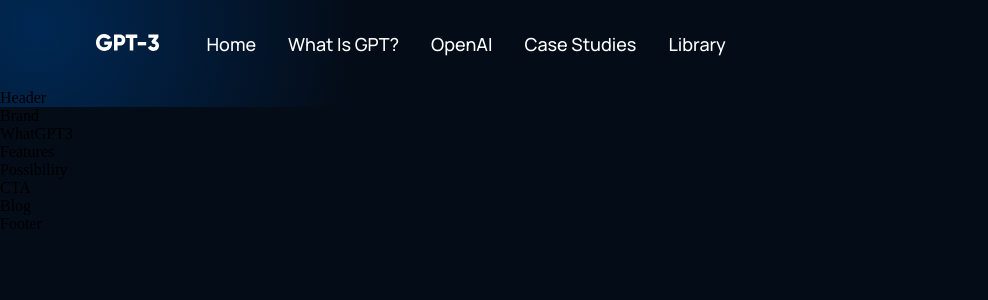
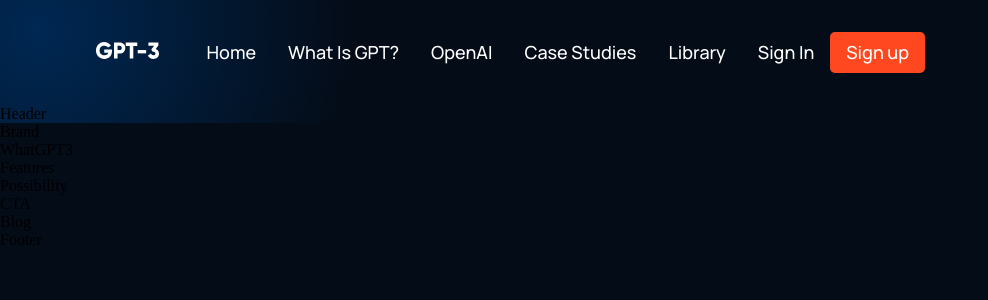
Before and after one commit to RandyPol/gpt-cra-marketing, a React (Create React App) app: page / in a window 1280 px wide. Shown: the top 300 px of the page, without its empty margins (0-988 px from the left). Built offline with nearby package versions, Linux system fonts and the light colour scheme.

Commit message:
Add and style the signin/signup buttons in the navbar.

```diff
--- a/src/components/navbar/Navbar.jsx
+++ b/src/components/navbar/Navbar.jsx
@@ -27,6 +27,10 @@
             <a href="#blog">Library</a>
           </p>
         </div>
+        <div className="gpt3__navbar-sign">
+          <p>Sign in</p>
+          <button type="button">Sign up</button>
+        </div>
       </div>
     </div>
   )
--- a/src/components/navbar/navbar.css
+++ b/src/components/navbar/navbar.css
@@ -46,3 +46,20 @@
   margin: 0 1rem;
   cursor: pointer;
 }
+
+.gpt3__navbar-sign button,
+.gpt3__navbar-menu_container button {
+  padding: 0.5rem 1rem;
+  background: #ff4820;
+  font-family: var(--font-family);
+  font-style: normal;
+  font-weight: 500;
+  font-size: 18px;
+  line-height: 25px;
+
+  color: #ffffff;
+  border-radius: 5px;
+  border: none;
+  outline: none;
+  cursor: pointer;
+}
```
